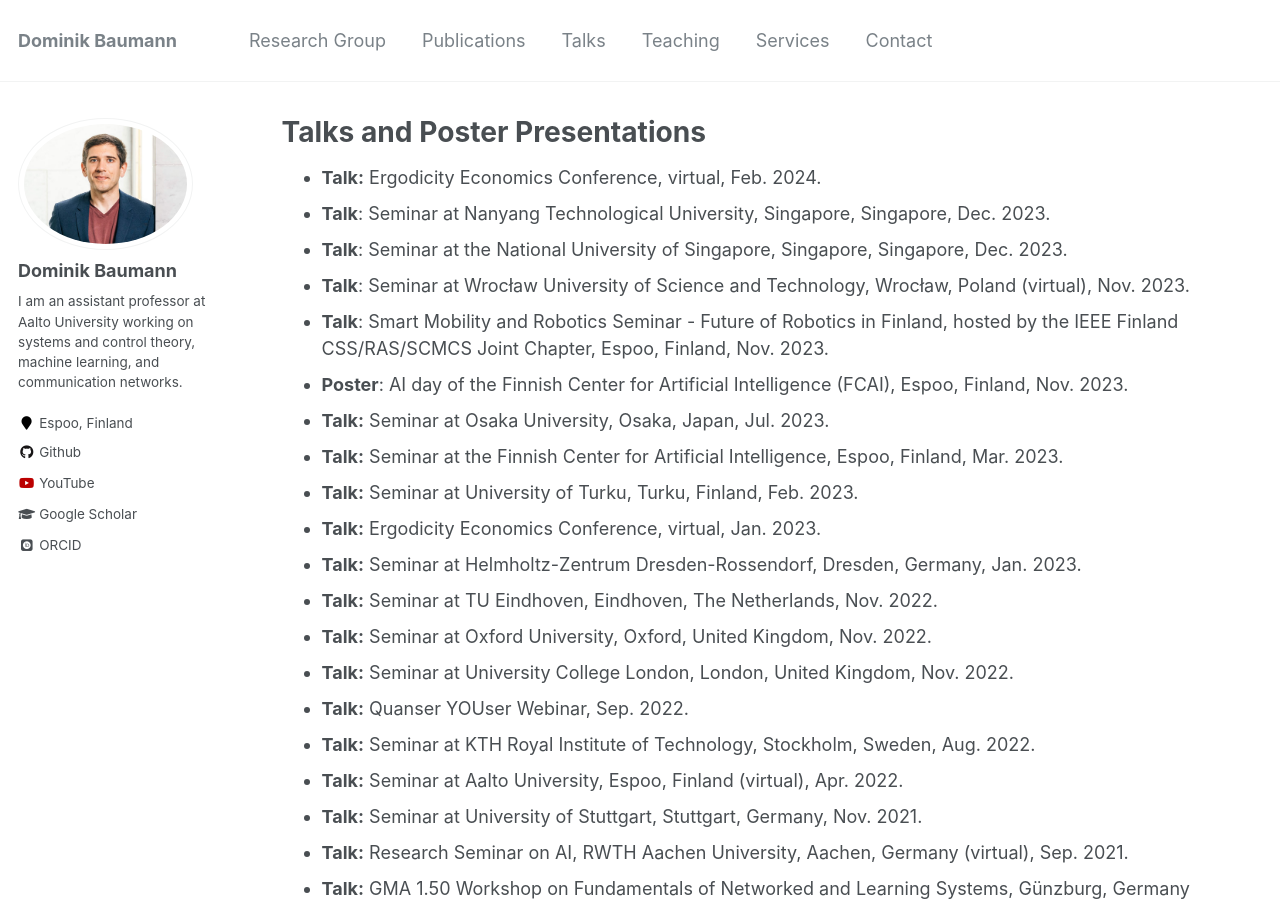
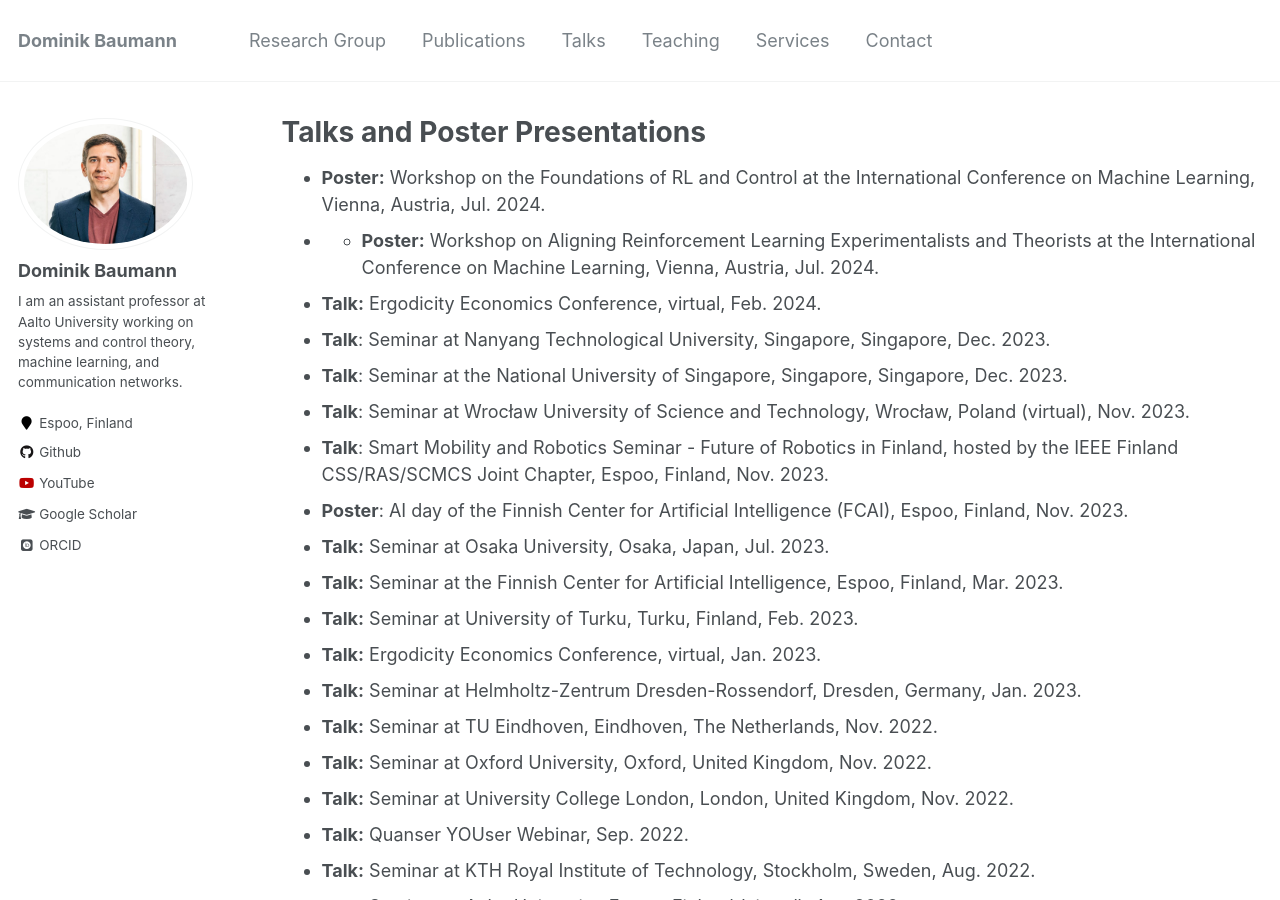
Before and after one commit to baumanndominik/baumanndominik.github.io, a Jekyll site: the page built from _pages/talks.md, in a window 1280 px wide and 900 px high. Built offline with Jekyll 4.4.1, drawn with Linux system fonts in a browser that asks for light colours; some web fonts are replaced.

Commit message:
ICML workshop posters

```diff
--- a/_pages/talks.md
+++ b/_pages/talks.md
@@ -5,6 +5,8 @@ permalink: /talks/
 author_profile: true
 ---
 
+* **Poster:** Workshop on the Foundations of RL and Control at the International Conference on Machine Learning, Vienna, Austria, Jul. 2024.
+* * **Poster:** Workshop on Aligning Reinforcement Learning Experimentalists and Theorists at the International Conference on Machine Learning, Vienna, Austria, Jul. 2024.
 * **Talk:** Ergodicity Economics Conference, virtual, Feb. 2024.
 * **Talk**: Seminar at Nanyang Technological University, Singapore, Singapore, Dec. 2023.
 * **Talk**: Seminar at the National University of Singapore, Singapore, Singapore, Dec. 2023.
```
